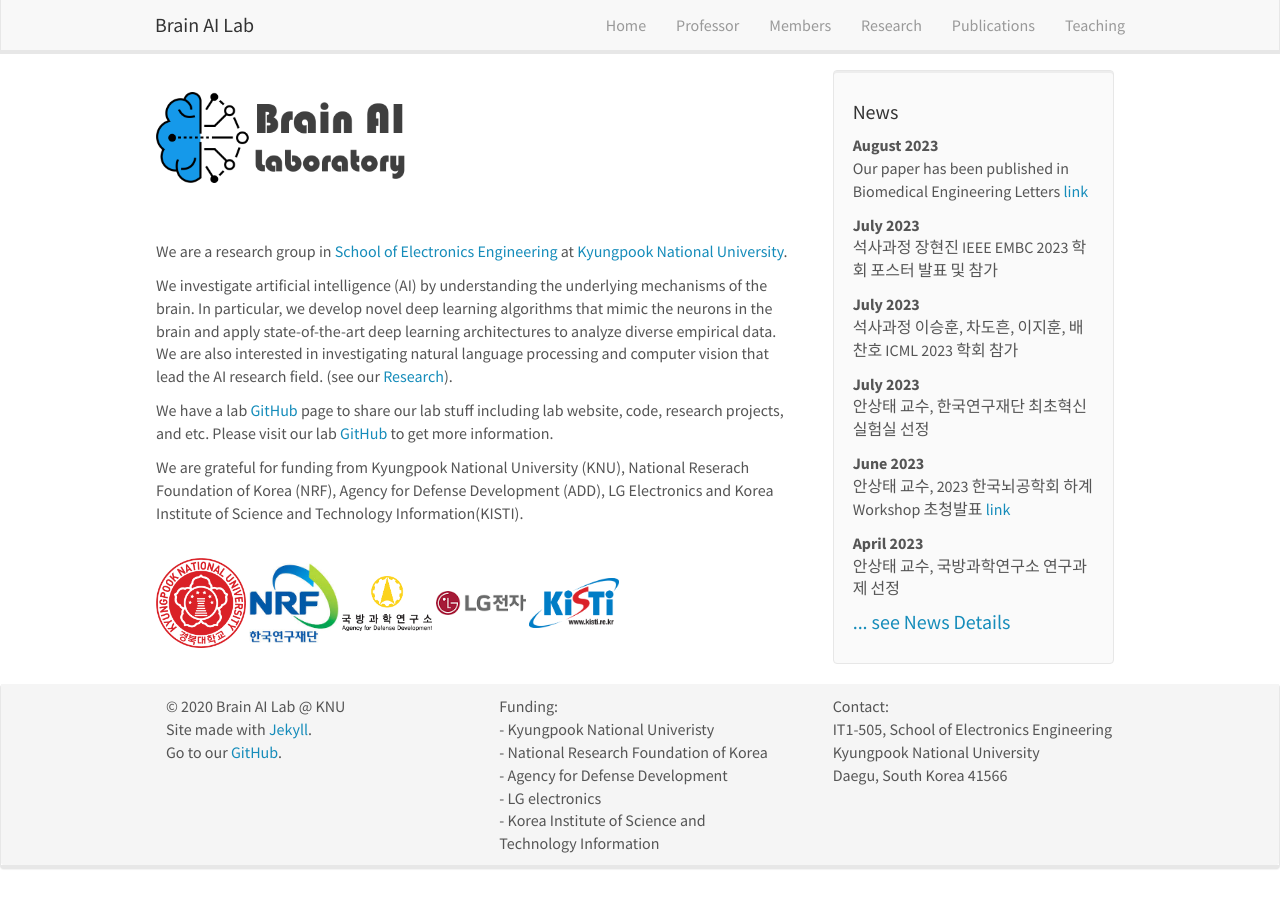
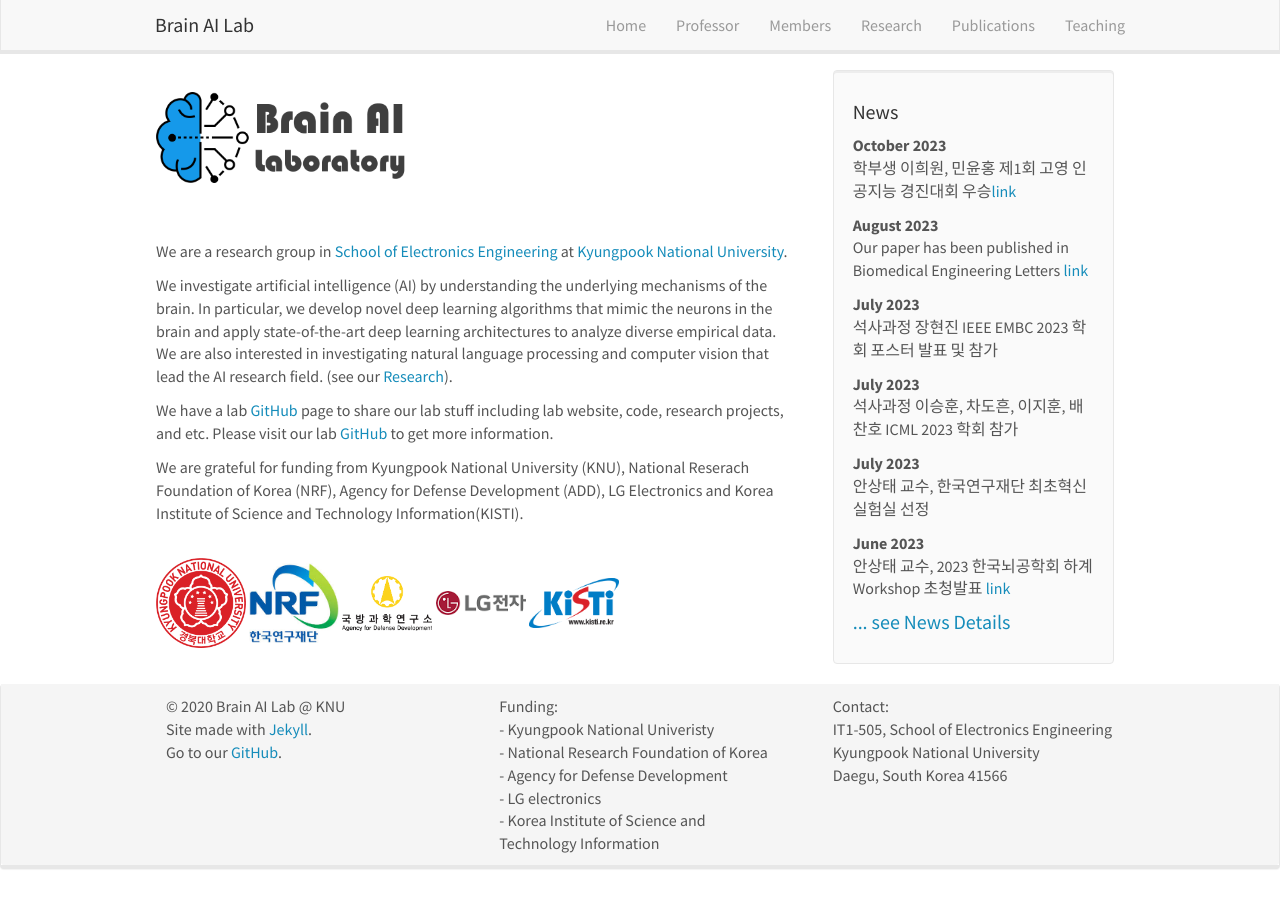
Before and after one commit to KNU-BrainAI/knu-brainai.github.io, a Jekyll site: the page built from _pages/home.md, in a window 1280 px wide. Built offline with Jekyll 4.4.1, drawn with Linux system fonts in a browser that asks for light colours; nearby versions of some CDN libraries.

Commit message:
Update news.yml

```diff
--- a/_data/news.yml
+++ b/_data/news.yml
@@ -1,3 +1,6 @@
+- date: October 2023
+  headline: "학부생 이희원, 민윤홍 제1회 고영 인공지능 경진대회 우승<a href='https://see.knu.ac.kr/content/board/news.html?pg=vv&fidx=102168'>link</a>"
+
 - date: August 2023
   headline: "Our paper has been published in Biomedical Engineering Letters <a href='https://link.springer.com/article/10.1007/s13534-023-00309-4'>link</a>"
   details: "Title: TSANet: multibranch attention deep neural network for classifying tactile selective attention in brain-computer interfaces"
```
